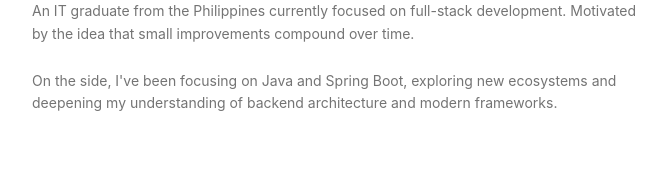
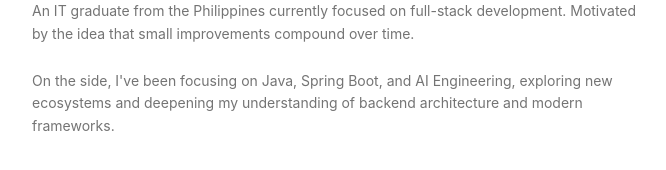
Before and after one commit to Cedrickkk/hulaanmo, a React (Vite) app: page / in a window 1280 px wide. Shown: the part 316-486 px from the top of the page, without its empty margins (296-962 px from the left). Built offline with nearby package versions, Linux system fonts and the light colour scheme.

Commit message:
update about section

```diff
--- a/src/routes/index.tsx
+++ b/src/routes/index.tsx
@@ -13,9 +13,9 @@
         time.
       </p>
       <p className="text-sm text-muted-foreground leading-relaxed">
-        On the side, I've been focusing on Java and Spring Boot, exploring new
-        ecosystems and deepening my understanding of backend architecture and
-        modern frameworks.
+        On the side, I've been focusing on Java, Spring Boot, and AI
+        Engineering, exploring new ecosystems and deepening my understanding of
+        backend architecture and modern frameworks.
       </p>
     </div>
   );
```
